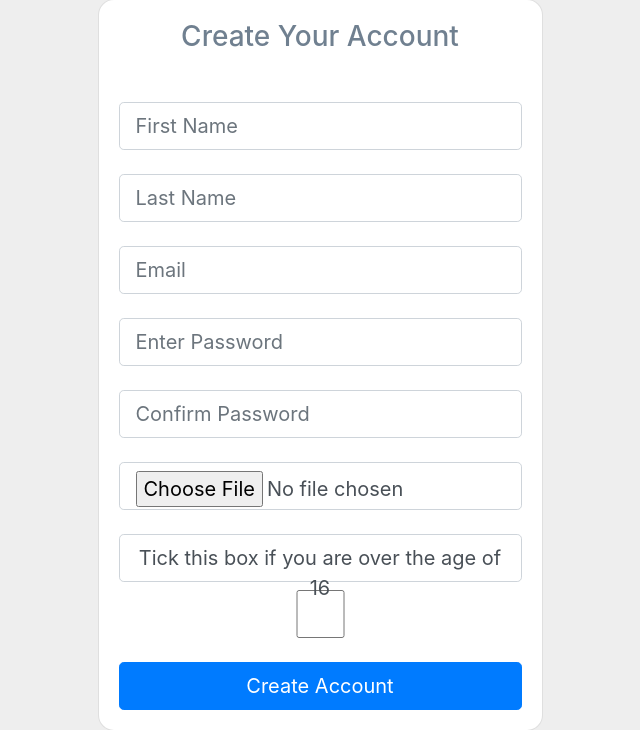
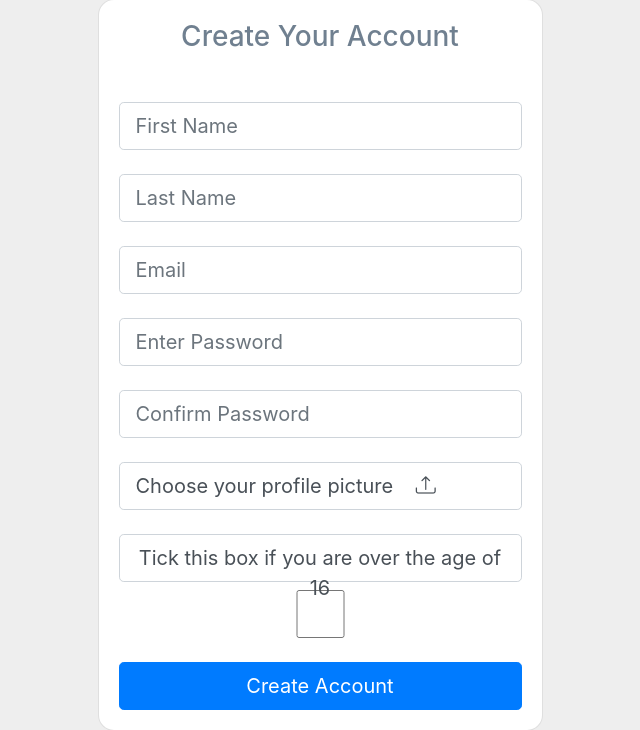
Before and after one commit to amar2468/Online-Discussion-Forum, a Flask app: page /register_account in a window 1280 px wide. Shown: the part 140-870 px from the top of the page, without its empty margins (320-960 px from the left). Run offline with Flask 2, Linux system fonts and the light colour scheme; parts of the project's set-up code (start-up, migrations or seed data) failed here and were passed over; some libraries are stand-ins or nearby versions.

Commit message:
Adding a label so that the user knows that they can add a profile picture there

```diff
--- a/templates/RegisterAccount.html
+++ b/templates/RegisterAccount.html
@@ -10,6 +10,7 @@
         <script src="https://ajax.googleapis.com/ajax/libs/jquery/3.5.1/jquery.min.js"></script>
         <script src="https://cdnjs.cloudflare.com/ajax/libs/popper.js/1.16.0/umd/popper.min.js"></script>
         <script src="https://maxcdn.bootstrapcdn.com/bootstrap/4.5.2/js/bootstrap.min.js"></script>
+        <link rel="stylesheet" href="https://cdn.jsdelivr.net/npm/bootstrap-icons@1.7.2/font/bootstrap-icons.css">
 
     </head>
 
@@ -90,7 +91,8 @@
                             </div>
 
                             <div class="form-outline mb-4">
-                                <input type="file" id="profile_picture_for_register" name="profile_picture_for_register" class="form-control form-control-lg" autocomplete="off" accept = "image/*">
+                                <label for="profile_picture_for_register" class="form-control form-control-lg" style="text-align:left;">Choose your profile picture &nbsp;&nbsp; <span class="bi bi-upload"></span> </label>
+                                <input type="file" id="profile_picture_for_register" name="profile_picture_for_register" class="form-control form-control-lg" autocomplete="off" accept = "image/*" style="display:none;">
                             </div>
 
                             <div class="form-outline mb-4">
```
